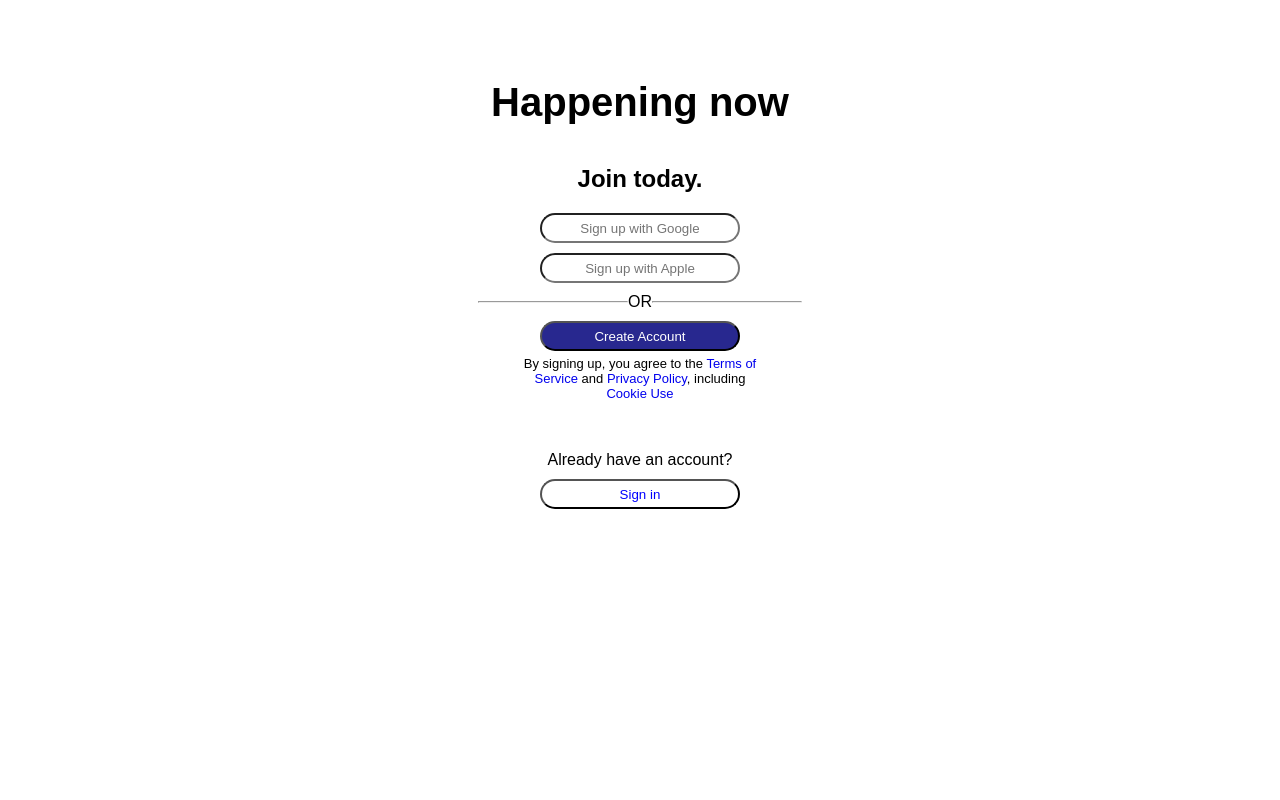
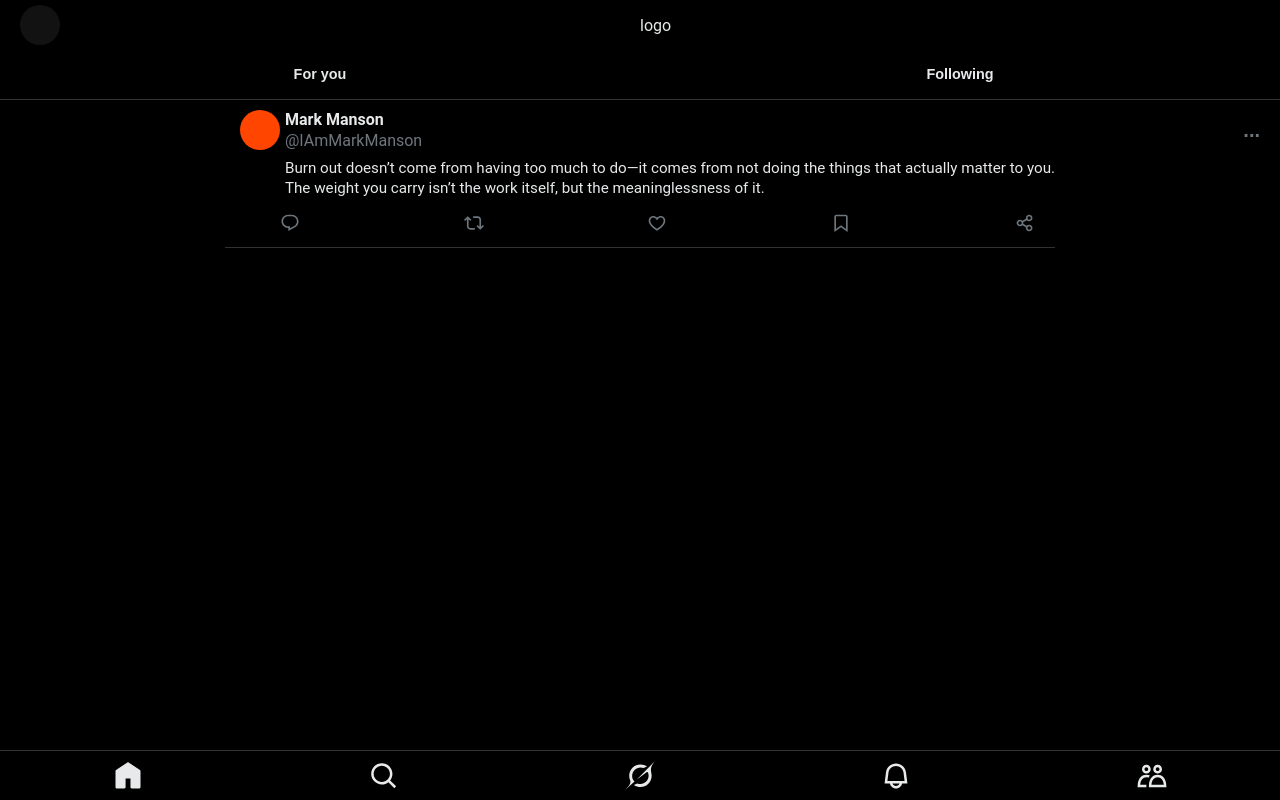
Before and after one commit to Believeinchrist111/frontend, a Next.js app in the folder frontend/: page / in a window 1280 px wide. Built offline with nearby package versions, Linux system fonts and the light colour scheme.

Commit message:
first commit of the home page

```diff
--- a/frontend/app/globals.css
+++ b/frontend/app/globals.css
@@ -3,10 +3,12 @@ body {
   max-width: 100vw;
   overflow-x: hidden;
   place-items: center;
+  background-color: #000000;
+  color: #e7e9ea;;
 }
 
 body {
-  font-family: Arial, Helvetica, sans-serif;
+  font-family: Roboto, sans-serif;
   -webkit-font-smoothing: antialiased;
   -moz-osx-font-smoothing: grayscale;
 }
--- a/frontend/app/page.css
+++ b/frontend/app/page.css
@@ -1,4 +1,148 @@
-.sign-card{
+nav#home-nav {
+  height: 100px;
+  width: 100vw;
+  position: fixed;
+  top: 0;
+  left: 0;
+  border-bottom: 1px solid #2f3336;
+  background-color: rgb(0, 0, 0, 0.8);
+  backdrop-filter: blur(50px);
+  z-index: 2;
+}
+
+div#menu-container {
+  display: flex;
+  align-items: center;
+  position: fixed;
+  top: 0;
+  left: 0;
+  height: 50px;
+  width: 100vw;
+  padding: 0 20px;
+}
+
+div#menu-container #menu-image {
+  height: 40px;
+  width: 40px;
+  border-radius: 30px;
+  background-color: #121212;
+}
+
+div#menu-container #logo {
+  position: fixed;
+  left: 50%;
+}
+
+div#for-follow-tabs {
+  display: flex;
+  justify-content: center;
+  width: 100vw;
+  position: fixed;
+  bottom: 0;
+  left: 0;
+}
+
+div#for-follow-tabs button {
+  width: 50%;
+  height: 50px;
+  font-size: 0.9em;
+  font-weight: 550;
+  background-color: transparent;
+  color: #e7e9ea;
+  border: none;
+}
+
+div#tweet-card {
+  margin-top: 100px;
+  padding: 10px 0;
+  border-bottom: 1px solid #2f3336;
+}
+
+div#profile-info {
+  display: flex;
+  place-items: center;
+  padding-left: 15px;
+}
+
+div#profile-info #profile-image {
+  height: 40px;
+  width: 40px;
+  border-radius: 30px;
+  background-color: orangered;
+}
+
+div#profile-info #handle-container {
+  margin-left: 5px;
+}
+
+div#handle-container #user-name{
+  font-weight: 600;
+}
+
+div#handle-container #user-account-name{
+  margin-top: 2px;
+  color: #6E767D;
+}
+
+div#profile-info button {
+  position: absolute;
+  color: #6E767D;
+  background-color: transparent;
+  font-size: 20px;
+  font-weight: 600;
+  border: none;
+  right: 0;
+  margin-right: 20px;
+}
+
+p#tweet-message{
+  font-size: .95em;
+  line-height: 20px;
+  margin-left: 60px;
+  margin-top: 8px;
+}
+
+div#tweet-interactions{
+  display: flex;
+  justify-content: space-between;
+  margin-left: 55px;
+  margin-top: 15px;
+}
+
+div#tweet-interactions div{
+  width: 40px;
+}
+
+div#tweet-interactions svg{
+  fill:#6E767D;
+  height: 20px;
+  width: 20px;
+}
+
+nav#home-footer-nav{
+  display: flex;
+  justify-content: space-around;
+  place-items: center;
+  position: fixed;
+  border-top: 1px solid #2f3336;
+  bottom: 0;
+  left: 0;
+  height: 50px;
+  width: 100vw;
+}
+
+nav#home-footer-nav button{
+  background-color: transparent;
+  border: none;
+  height: 30px;
+  width: 30px;
+}
+
+nav#home-footer-nav button svg{
+  fill: #e7e9ea;
+}
+
+/* .sign-card{
   display: flex;
   flex-direction: column;
   align-items: center;
@@ -72,4 +216,4 @@ button.sign-in{
   margin-top: 10px;
   background-color: transparent;
   color: blue;
-}
+} */
--- a/frontend/app/page.js
+++ b/frontend/app/page.js
@@ -2,18 +2,129 @@ import "./page.css";
 
 export default function Home() {
   return (
-    <div className="sign-card">
-      <h1>Happening now</h1>
-      <h2>Join today.</h2>
-      <form>
-        <input type="text" placeholder="Sign up with Google" />
-        <input type="text" placeholder="Sign up with Apple" />
-        <div className="divider"><hr />OR<hr /></div>
-        <button className="create-account" type="button">Create Account</button>
-      </form>
-      <p className="terms">By signing up, you agree to the <a href="#">Terms of Service</a> and <a href="#">Privacy Policy</a>, including <a href="#">Cookie Use</a></p>
-      <p className="already-para">Already have an account?</p>
-      <button className="sign-in" type="button">Sign in</button>
-    </div>
+    <>
+      <nav id="home-nav">
+        <div id="menu-container"><div id="menu-image"></div><div id="logo">logo</div></div>
+        <div id="for-follow-tabs"><button>For you</button><button>Following</button></div>
+      </nav>
+
+      <div id="tweet-card">
+        <div id="profile-info">
+          <div id="profile-image"></div>
+          <div id="handle-container">
+            <div id="user-name">Mark Manson</div>
+            <div id="user-account-name">@IAmMarkManson</div>
+          </div>
+          <button type="button">...</button>
+        </div>
+        <p id="tweet-message">Burn out doesn’t come from having too much to do—it comes from not doing the things that actually matter to you.
+          <br />
+          The weight you carry isn’t the work itself, but the meaninglessness of it.</p>
+        <div id="tweet-interactions">
+          <div className="comment">
+            <svg viewBox="0 0 24 24" className="comment-icon"><g><path d="M1.751 10c0-4.42 3.584-8 8.005-8h4.366c4.49 0 8.129 3.64 8.129 8.13 0 2.96-1.607 5.68-4.196 7.11l-8.054 4.46v-3.69h-.067c-4.49.1-8.183-3.51-8.183-8.01zm8.005-6c-3.317 0-6.005 2.69-6.005 6 0 3.37 2.77 6.08 6.138 6.01l.351-.01h1.761v2.3l5.087-2.81c1.951-1.08 3.163-3.13 3.163-5.36 0-3.39-2.744-6.13-6.129-6.13H9.756z"></path></g></svg>
+          </div>
+          <div className="repost">
+            <svg viewBox="0 0 24 24" className="repost-icon"><g><path d="M4.5 3.88l4.432 4.14-1.364 1.46L5.5 7.55V16c0 1.1.896 2 2 2H13v2H7.5c-2.209 0-4-1.79-4-4V7.55L1.432 9.48.068 8.02 4.5 3.88zM16.5 6H11V4h5.5c2.209 0 4 1.79 4 4v8.45l2.068-1.93 1.364 1.46-4.432 4.14-4.432-4.14 1.364-1.46 2.068 1.93V8c0-1.1-.896-2-2-2z"></path></g></svg>
+          </div>
+          <div className="like">
+            <svg viewBox="0 0 24 24" className="like-icon"><g><path d="M16.697 5.5c-1.222-.06-2.679.51-3.89 2.16l-.805 1.09-.806-1.09C9.984 6.01 8.526 5.44 7.304 5.5c-1.243.07-2.349.78-2.91 1.91-.552 1.12-.633 2.78.479 4.82 1.074 1.97 3.257 4.27 7.129 6.61 3.87-2.34 6.052-4.64 7.126-6.61 1.111-2.04 1.03-3.7.477-4.82-.561-1.13-1.666-1.84-2.908-1.91zm4.187 7.69c-1.351 2.48-4.001 5.12-8.379 7.67l-.503.3-.504-.3c-4.379-2.55-7.029-5.19-8.382-7.67-1.36-2.5-1.41-4.86-.514-6.67.887-1.79 2.647-2.91 4.601-3.01 1.651-.09 3.368.56 4.798 2.01 1.429-1.45 3.146-2.1 4.796-2.01 1.954.1 3.714 1.22 4.601 3.01.896 1.81.846 4.17-.514 6.67z"></path></g></svg>
+          </div>
+          <div className="bookmark">
+            <svg viewBox="0 0 24 24" className="bookmark-icon"><g><path d="M4 4.5C4 3.12 5.119 2 6.5 2h11C18.881 2 20 3.12 20 4.5v18.44l-8-5.71-8 5.71V4.5zM6.5 4c-.276 0-.5.22-.5.5v14.56l6-4.29 6 4.29V4.5c0-.28-.224-.5-.5-.5h-11z"></path></g></svg>
+          </div>
+          <div className="share">
+            <svg viewBox="0 0 24 24" className="share-icon"><g><path d="M17 4c-1.1 0-2 .9-2 2 0 .33.08.65.22.92C15.56 7.56 16.23 8 17 8c1.1 0 2-.9 2-2s-.9-2-2-2zm-4 2c0-2.21 1.79-4 4-4s4 1.79 4 4-1.79 4-4 4c-1.17 0-2.22-.5-2.95-1.3l-4.16 2.37c.07.3.11.61.11.93s-.04.63-.11.93l4.16 2.37c.73-.8 1.78-1.3 2.95-1.3 2.21 0 4 1.79 4 4s-1.79 4-4 4-4-1.79-4-4c0-.32.04-.63.11-.93L8.95 14.7C8.22 15.5 7.17 16 6 16c-2.21 0-4-1.79-4-4s1.79-4 4-4c1.17 0 2.22.5 2.95 1.3l4.16-2.37c-.07-.3-.11-.61-.11-.93zm-7 4c-1.1 0-2 .9-2 2s.9 2 2 2c.77 0 1.44-.44 1.78-1.08.14-.27.22-.59.22-.92s-.08-.65-.22-.92C7.44 10.44 6.77 10 6 10zm11 6c-.77 0-1.44.44-1.78 1.08-.14.27-.22.59-.22.92 0 1.1.9 2 2 2s2-.9 2-2-.9-2-2-2z"></path></g>
+            </svg>
+          </div>
+        </div>
+      </div>
+
+      <nav id="home-footer-nav">
+        <button type="button">
+          <svg viewBox="0 0 24 24" className="home-icon"><g><path d="M21.591 7.146L12.52 1.157c-.316-.21-.724-.21-1.04 0l-9.071 5.99c-.26.173-.409.456-.409.757v13.183c0 .502.418.913.929.913H9.14c.51 0 .929-.41.929-.913v-7.075h3.909v7.075c0 .502.417.913.928.913h6.165c.511 0 .929-.41.929-.913V7.904c0-.301-.158-.584-.408-.758z"></path></g></svg>
+        </button>
+        <button type="button">
+          <svg viewBox="0 0 24 24" className="search-icon"><g><path d="M10.25 3.75c-3.59 0-6.5 2.91-6.5 6.5s2.91 6.5 6.5 6.5c1.795 0 3.419-.726 4.596-1.904 1.178-1.177 1.904-2.801 1.904-4.596 0-3.59-2.91-6.5-6.5-6.5zm-8.5 6.5c0-4.694 3.806-8.5 8.5-8.5s8.5 3.806 8.5 8.5c0 1.986-.682 3.815-1.824 5.262l4.781 4.781-1.414 1.414-4.781-4.781c-1.447 1.142-3.276 1.824-5.262 1.824-4.694 0-8.5-3.806-8.5-8.5z"></path></g></svg>
+        </button>
+        <button type="button">
+          <svg viewBox="0 0 33 32" className="grok-icon"><g><path d="M12.745 20.54l10.97-8.19c.539-.4 1.307-.244 1.564.38 1.349 3.288.746 7.241-1.938 9.955-2.683 2.714-6.417 3.31-9.83 1.954l-3.728 1.745c5.347 3.697 11.84 2.782 15.898-1.324 3.219-3.255 4.216-7.692 3.284-11.693l.008.009c-1.351-5.878.332-8.227 3.782-13.031L33 0l-4.54 4.59v-.014L12.743 20.544m-2.263 1.987c-3.837-3.707-3.175-9.446.1-12.755 2.42-2.449 6.388-3.448 9.852-1.979l3.72-1.737c-.67-.49-1.53-1.017-2.515-1.387-4.455-1.854-9.789-.931-13.41 2.728-3.483 3.523-4.579 8.94-2.697 13.561 1.405 3.454-.899 5.898-3.22 8.364C1.49 30.2.666 31.074 0 32l10.478-9.466"></path></g>
+          </svg>
+        </button>
+        <button type="button">
+          <svg viewBox="0 0 24 24" className="notification-icon"><g><path d="M19.993 9.042C19.48 5.017 16.054 2 11.996 2s-7.49 3.021-7.999 7.051L2.866 18H7.1c.463 2.282 2.481 4 4.9 4s4.437-1.718 4.9-4h4.236l-1.143-8.958zM12 20c-1.306 0-2.417-.835-2.829-2h5.658c-.412 1.165-1.523 2-2.829 2zm-6.866-4l.847-6.698C6.364 6.272 8.941 4 11.996 4s5.627 2.268 6.013 5.295L18.864 16H5.134z"></path></g></svg>
+        </button>
+        <button type="button">
+          <svg viewBox="0 0 24 24" className="communities-icon"><g><path d="M7.501 19.917L7.471 21H.472l.029-1.027c.184-6.618 3.736-8.977 7-8.977.963 0 1.95.212 2.87.672-.444.478-.851 1.03-1.212 1.656-.507-.204-1.054-.329-1.658-.329-2.767 0-4.57 2.223-4.938 6.004H7.56c-.023.302-.05.599-.059.917zm15.998.056L23.528 21H9.472l.029-1.027c.184-6.618 3.736-8.977 7-8.977s6.816 2.358 7 8.977zM21.437 19c-.367-3.781-2.17-6.004-4.938-6.004s-4.57 2.223-4.938 6.004h9.875zm-4.938-9c-.799 0-1.527-.279-2.116-.73-.836-.64-1.384-1.638-1.384-2.77 0-1.93 1.567-3.5 3.5-3.5s3.5 1.57 3.5 3.5c0 1.132-.548 2.13-1.384 2.77-.589.451-1.317.73-2.116.73zm-1.5-3.5c0 .827.673 1.5 1.5 1.5s1.5-.673 1.5-1.5-.673-1.5-1.5-1.5-1.5.673-1.5 1.5zM7.5 3C9.433 3 11 4.57 11 6.5S9.433 10 7.5 10 4 8.43 4 6.5 5.567 3 7.5 3zm0 2C6.673 5 6 5.673 6 6.5S6.673 8 7.5 8 9 7.327 9 6.5 8.327 5 7.5 5z"></path></g></svg>
+        </button>
+      </nav>
+    </>
   );
 }
+
+
+
+
+
+
+
+
+
+
+
+
+
+
+
+
+
+
+
+
+
+
+
+
+
+
+
+
+
+
+
+
+
+
+
+
+
+
+
+
+
+
+
+
+
+
+
+
+
+
+
+
+
+
+//  <div className="sign-card">
+//     <h1>Happening now</h1>
+//     <h2>Join today.</h2>
+//     <form>
+//       <input type="text" placeholder="Sign up with Google" />
+//       <input type="text" placeholder="Sign up with Apple" />
+//       <div className="divider"><hr />OR<hr /></div>
+//       <button className="create-account" type="button">Create Account</button>
+//     </form>
+//     <p className="terms">By signing up, you agree to the <a href="#">Terms of Service</a> and <a href="#">Privacy Policy</a>, including <a href="#">Cookie Use</a></p>
+//     <p className="already-para">Already have an account?</p>
+//     <button className="sign-in" type="button">Sign in</button>
+//   </div>
```
